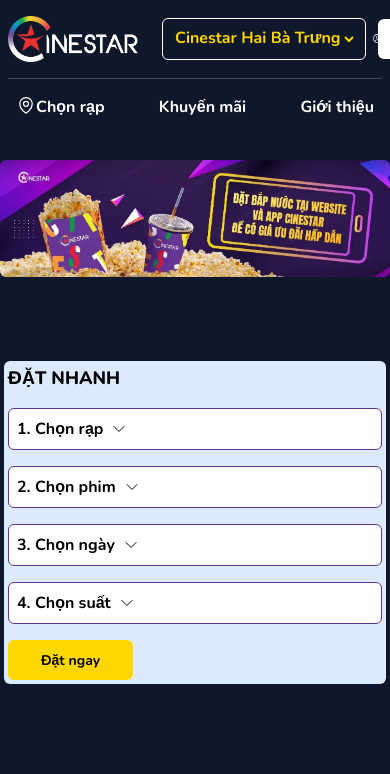
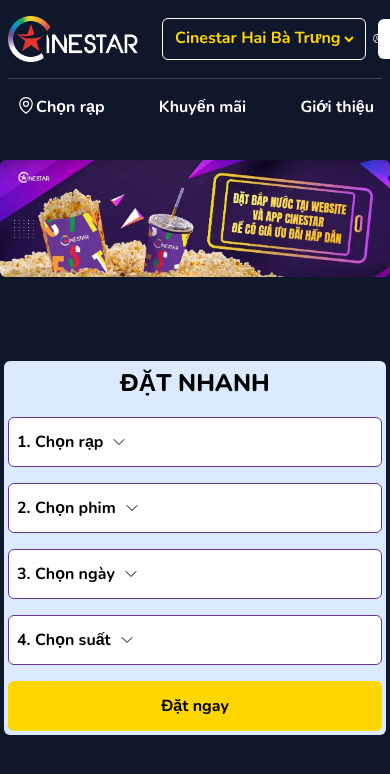
Before and after one commit to monaz1234/Cinestar, a React (Vite) app: page / in a window 390 px wide. Shown: the top 774 px of the page. Built offline with nearby package versions, Linux system fonts and the light colour scheme.

Commit message:
Responsive search box section

```diff
--- a/package.json
+++ b/package.json
@@ -12,7 +12,8 @@
   "dependencies": {
     "@heroicons/react": "^2.1.5",
     "react": "^18.3.1",
-    "react-dom": "^18.3.1"
+    "react-dom": "^18.3.1",
+    "react-router-dom": "^6.26.2"
   },
   "devDependencies": {
     "@eslint/js": "^9.9.0",
--- a/src/components/SearchBox/SearchBox.jsx
+++ b/src/components/SearchBox/SearchBox.jsx
@@ -22,14 +22,18 @@
 
   return (
     <div className="xl:p-4 lg:p-3 md:p-2 xs:p-1">
-      <div className="relative lg:w-[95%] md:w-[85%] xl:p-4 lg:p-3 md:p-2 xs:p-1 rounded-md grid md:grid-cols-6 items-center gap-4 m-auto bg-blue-100">
-        <div className="text-[18px] uppercase font-extrabold">Đặt nhanh</div>
+      <div className="relative lg:w-[95%] md:w-[85%] xl:p-4 lg:p-3 md:p-2 xs:p-1 rounded-md grid lg:grid-cols-6 items-center gap-4 m-auto bg-blue-100">
+        <div className="lg:text-[18px] text-[24px] uppercase font-extrabold lg:text-left text-center">
+          Đặt nhanh
+        </div>
         <div className="relative">
           <div
             className="select-data-btn cursor-pointer"
             onClick={() => openList("theater", statusData.theater)}
           >
-            {searchData.theater ? searchData.theater : "1. Chọn rạp"}
+            <span className="truncate">
+              {searchData.theater ? searchData.theater : "1. Chọn rạp"}
+            </span>
             <ChevronDownIcon className="w-4 ml-2" />
           </div>
           {/* List */}
@@ -37,10 +41,14 @@
         </div>
         <div className="relative">
           <div
-            className="select-data-btn"
+            className={`select-data-btn ${
+              searchData.theater !== "" ? "cursor-pointer" : ""
+            }`}
             onClick={() => openList("film", statusData.film)}
           >
-            {searchData.film ? searchData.film :'2. Chọn phim'}
+            <span className="truncate">
+              {searchData.film ? searchData.film : "2. Chọn phim"}
+            </span>
             <ChevronDownIcon className="w-4 ml-2" />
           </div>
           {/* List */}
@@ -48,10 +56,14 @@
         </div>
         <div className="relative">
           <div
-            className="select-data-btn"
+            className={`select-data-btn ${
+              searchData.film !== "" ? "cursor-pointer" : ""
+            }`}
             onClick={() => openList("date", statusData.date)}
           >
-            {searchData.date ? searchData.date :'3. Chọn ngày'}
+            <span className="truncate">
+              {searchData.date ? searchData.date : "3. Chọn ngày"}
+            </span>
             <ChevronDownIcon className="w-4 ml-2" />
           </div>
           {/* List */}
@@ -59,10 +71,14 @@
         </div>
         <div className="relative">
           <div
-            className="select-data-btn"
+            className={`select-data-btn ${
+              searchData.date !== "" ? "cursor-pointer" : ""
+            }`}
             onClick={() => openList("time", statusData.time)}
           >
-            {searchData.time ? searchData.time :'4. Chọn suất'}
+            <span className="truncate">
+              {searchData.time ? searchData.time : "4. Chọn suất"}
+            </span>
             <ChevronDownIcon className="w-4 ml-2" />
           </div>
           {/* List */}
@@ -72,7 +88,7 @@
         {/* Button booking */}
         <Button
           text="Đặt ngay"
-          className="button bg-cinestar-gold w-[125px] h-[40px] mr-3 group hover:text-white"
+          className="button bg-cinestar-gold w-full h-[50px] mr-3 group hover:text-white text-[16px]"
           colorChange="bg-cinestar-orange"
         />
       </div>
--- a/src/components/SearchBox/SelectData.jsx
+++ b/src/components/SearchBox/SelectData.jsx
@@ -75,16 +75,12 @@
   }, [searchData]);
 
   return (
-    <div
-      className="bg-gray-100 rounded-sm absolute left-0 md:top-18 lg:top-12 backdrop-blur-xl shadow-2xl w-full"
-      id={id}
-    >
+    <div className="bg-gray-100 rounded-sm absolute left-0 md:top-19 lg:top-14 backdrop-blur-xl shadow-2xl w-full z-[11]">
       {list.map((item, index) => (
         <div
           key={index}
           className="hover:bg-gray-300 flex items-center pl-1 cursor-pointer py-1 border-b border-gray-300 h-[55px]"
           onClick={() => handleSelect(item, id)}
-          group={id}
         >
           {item}
         </div>
--- a/tailwind.config.js
+++ b/tailwind.config.js
@@ -35,7 +35,7 @@
           },
         },
         ".select-data-btn": {
-          "@apply border border-cinestar-purple rounded-md text-[16px] flex  p-2 bg-white font-bold overflow-hidden text-ellipsis whitespace-nowrap": {},
+          "@apply border border-cinestar-purple rounded-md text-[16px] flex  px-2 py-3  bg-white font-bold overflow-hidden text-ellipsis whitespace-nowrap": {},
         },
       });
     }),
```
Also changed, not shown: 1 other file (tests, documents, lock files or other folders).
